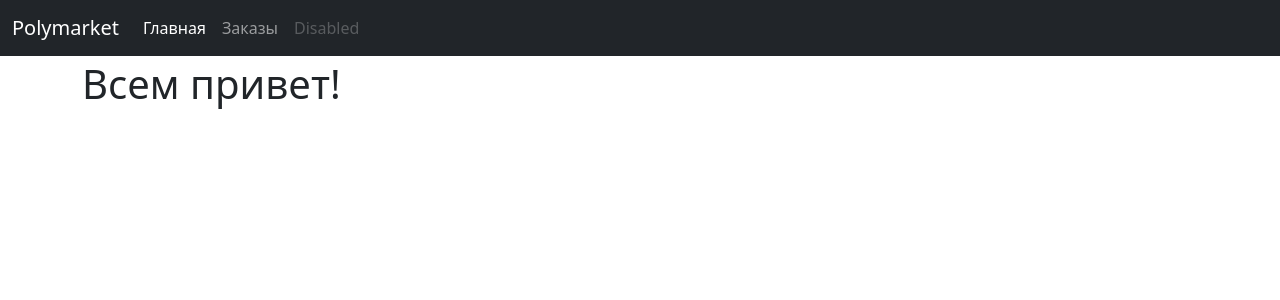
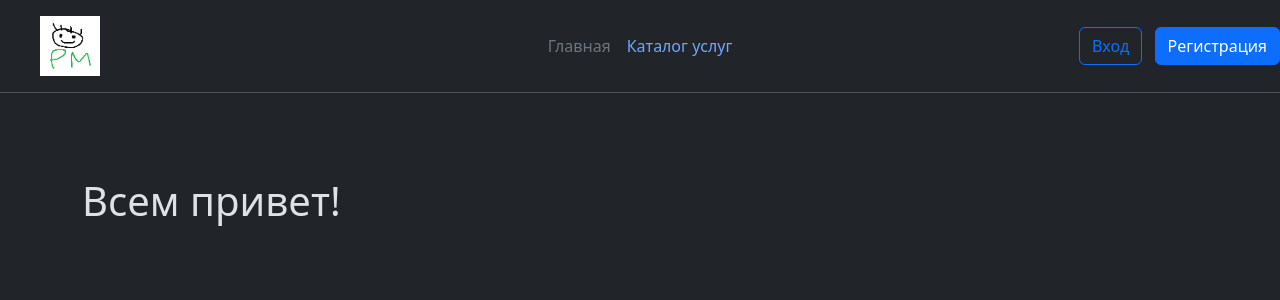
Before and after one commit to 4siNL/polymarket, a Django app: page / in a window 1280 px wide. Shown: the top 300 px of the page. Run offline with Django 4.2, Linux system fonts and the light colour scheme.

Commit message:
Added registration (form, view, template), changed the Account model (inherited from AbstractUser), changed the base template

```diff
--- a/polymarket/main/templates/main/base.html
+++ b/polymarket/main/templates/main/base.html
@@ -1,5 +1,5 @@
 <!doctype html>
-<html lang="ru">
+<html lang="ru" data-bs-theme="dark">
 <head>
     <meta charset="UTF-8">
     <meta name="viewport"
@@ -13,34 +13,29 @@
 </head>
 <body>
 
-<header>
-    <nav class="navbar navbar-expand-md navbar-dark fixed-top bg-dark">
-        <div class="container-fluid">
-            <a class="navbar-brand" href="{% url 'main' %}">Polymarket</a>
-            <button class="navbar-toggler" type="button"
-                    data-bs-toggle="collapse"
-                    data-bs-target="#navbarCollapse"
-                    aria-controls="navbarCollapse"
-                    aria-expanded="false" aria-label="Toggle navigation">
-                <span class="navbar-toggler-icon"></span>
-            </button>
-            <div class="collapse navbar-collapse" id="navbarCollapse">
-                <ul class="navbar-nav me-auto mb-2 mb-md-0">
-                    <li class="nav-item">
-                        <a class="nav-link active" aria-current="page"
-                           href="{% url 'main' %}">Главная</a>
-                    </li>
-                    <li class="nav-item">
-                        <a class="nav-link" href="#">Заказы</a>
-                    </li>
-                    <li class="nav-item">
-                        <a class="nav-link disabled"
-                           aria-disabled="true">Disabled</a>
-                    </li>
-                </ul>
-            </div>
-        </div>
-    </nav>
+<header class="d-flex flex-wrap align-items-center justify-content-center justify-content-md-between py-3 mb-4 border-bottom">
+    <div class="col-md-3 mb-2 mb-md-0">
+        <a href="/"
+           class="d-inline-flex link-body-emphasis text-decoration-none">
+            <svg class="bi" width="40" height="32" role="img"
+                 aria-label="Bootstrap">
+                <img src="../../media/default.png" width="60" height="60"/>
+            </svg>
+        </a>
+    </div>
+
+    <ul class="nav col-12 col-md-auto mb-2 justify-content-center mb-md-0">
+        <li><a href="/" class="nav-link px-2 link-secondary">Главная</a></li>
+        <li><a href="#" class="nav-link px-2">Каталог услуг</a></li>
+    </ul>
+
+    <div class="col-md-3 text-end">
+        <button type="button" class="btn btn-outline-primary me-2">Вход
+        </button>
+        <a href="/register">
+            <button type="button" class="btn btn-primary">Регистрация</button>
+        </a>
+    </div>
 </header>
 
 <main style="padding-top: 60px;">
--- a/polymarket/main/urls.py
+++ b/polymarket/main/urls.py
@@ -2,5 +2,6 @@ from django.urls import path
 from . import views
 
 urlpatterns = [
-    path('', views.index, name='main')
+    path('', views.index, name='main'),
+    path('register', views.RegisterView.as_view(), name='register')
 ]
--- a/polymarket/main/views.py
+++ b/polymarket/main/views.py
@@ -1,5 +1,19 @@
 from django.shortcuts import render
+from django.urls import reverse_lazy
+from django.views.generic import FormView
+from .forms import RegisterForm
+
 
 # Create your views here.
 def index(request):
     return render(request, 'main/index.html')
+
+
+class RegisterView(FormView):
+    form_class = RegisterForm
+    template_name = 'main/register.html'
+    success_url = reverse_lazy('main')
+
+    def form_valid(self, form):
+        form.save()
+        return super().form_valid(form)
--- a/polymarket/polymarket/settings.py
+++ b/polymarket/polymarket/settings.py
@@ -125,3 +125,5 @@ DEFAULT_AUTO_FIELD = 'django.db.models.BigAutoField'
 
 MEDIA_ROOT = os.path.join(BASE_DIR, 'media')
 MEDIA_URL = '/media/'
+
+AUTH_USER_MODEL = 'main.Account'
```
Also changed, not shown: polymarket/main/forms.py (added, +8 -0 lines), polymarket/main/models.py (+12 -3 lines), polymarket/main/templates/main/register.html (added, +18 -0 lines).
